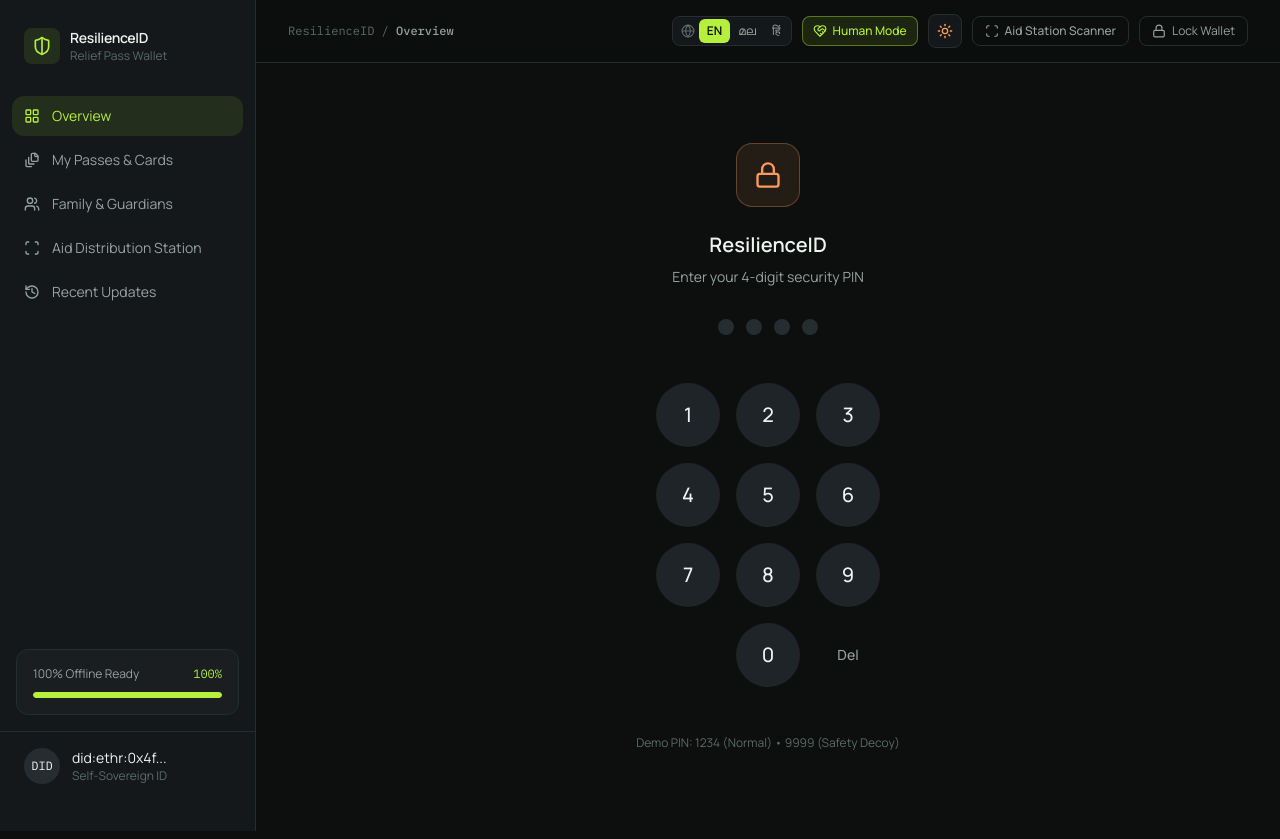
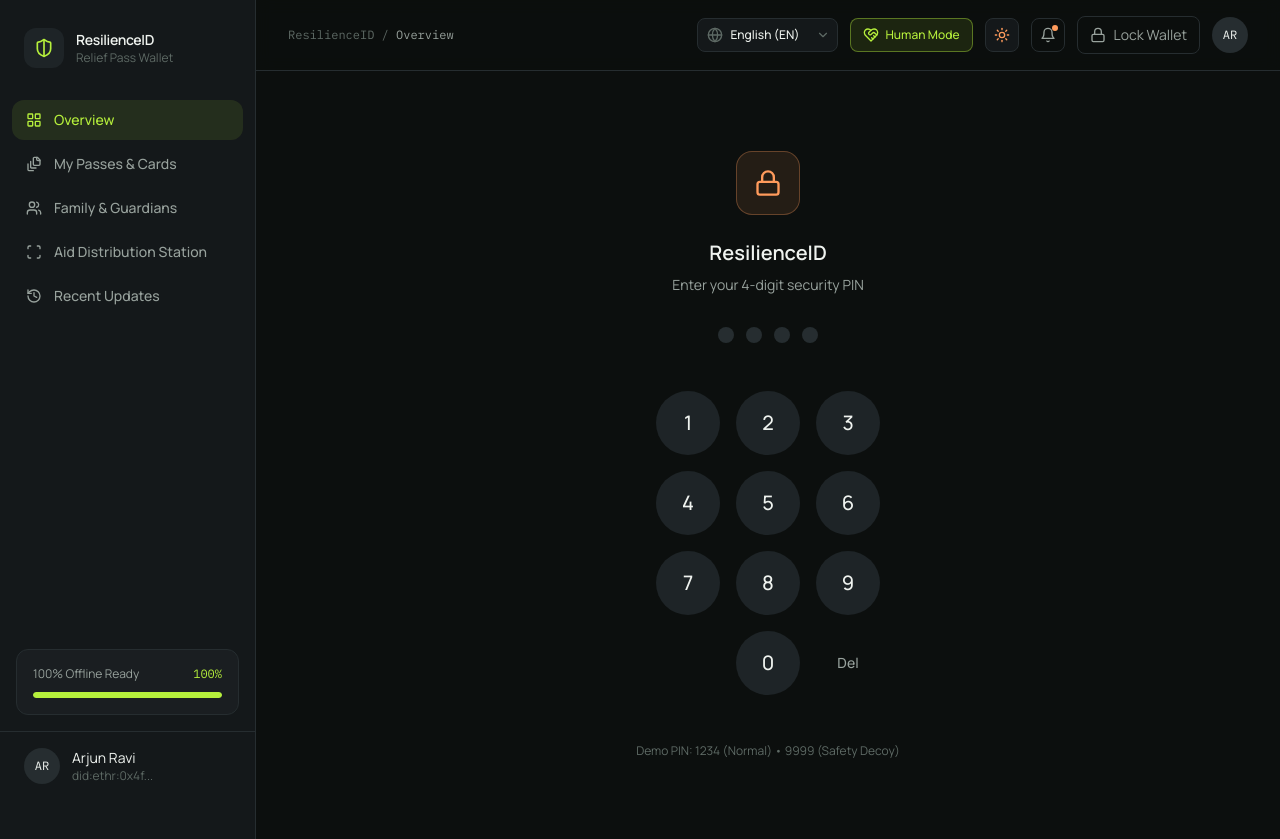
Before and after one commit to Chx-tz/Memoir, a React (Vite) app: page / in a window 1280 px wide. Built offline with nearby package versions, Linux system fonts and the light colour scheme.

Commit message:
style: align theme, colors, typography, and button sizing with zipfile and add language dropdown

```diff
--- a/src/components/documents/AnchorModal.tsx
+++ b/src/components/documents/AnchorModal.tsx
@@ -124,7 +124,7 @@ export function AnchorModal() {
             type="button"
             disabled={isVerifying}
             onClick={handleVerify}
-            className="flex items-center gap-2 rounded-xl bg-lime px-4 py-2 text-xs font-semibold text-graphite-950 transition-transform duration-200 hover:scale-[1.02] active:scale-[0.98] disabled:opacity-50"
+            className="flex items-center gap-2 rounded-xl bg-lime px-4 py-2.5 text-sm font-medium text-graphite-950 shadow-glow transition-transform duration-200 hover:scale-[1.02] active:scale-[0.98] disabled:opacity-50"
           >
             {isVerifying ? "Querying Local Ledger..." : "Verify On-Chain Anchor"}
           </button>
--- a/src/components/documents/IssueCredentialModal.tsx
+++ b/src/components/documents/IssueCredentialModal.tsx
@@ -215,16 +215,16 @@ export function IssueCredentialModal() {
               <button
                 type="button"
                 onClick={closeIssueModal}
-                className="rounded-xl border border-graphite-700 px-4 py-2 text-sm text-ink-secondary hover:text-ink-primary"
+                className="rounded-xl border border-graphite-700 px-4 py-2.5 text-sm font-medium text-ink-secondary hover:text-ink-primary"
               >
                 Cancel
               </button>
               <button
                 type="submit"
-                className="flex items-center gap-2 rounded-xl bg-lime px-5 py-2 text-sm font-semibold text-graphite-950 transition-transform duration-200 hover:scale-[1.02] active:scale-[0.98]"
+                className="flex items-center gap-2 rounded-xl bg-lime px-5 py-2.5 text-sm font-medium text-graphite-950 shadow-glow transition-transform duration-200 hover:scale-[1.02] active:scale-[0.98]"
               >
                 <Sparkles className="h-4 w-4" />
-                Sign & Anchor On-Chain
+                Sign &amp; Anchor On-Chain
               </button>
             </div>
           </form>
--- a/src/components/layout/Header.tsx
+++ b/src/components/layout/Header.tsx
@@ -1,11 +1,10 @@
-import { Code2, Globe, HeartHandshake, Lock, Menu, Moon, Scan, ShieldAlert, Sun } from "lucide-react";
+import { Bell, ChevronDown, Code2, Globe, HeartHandshake, Lock, Menu, Moon, ShieldAlert, Sun } from "lucide-react";
 import { useVault } from "../../context/VaultContext";
 import type { Language } from "../../types";
 
 export function Header() {
   const {
     currentPage,
-    setCurrentPage,
     openMobileNav,
     lockVault,
     isDuressMode,
@@ -15,19 +14,14 @@ export function Header() {
     toggleUiMode,
     theme,
     toggleTheme,
+    pushToast,
     t,
   } = useVault();
 
-  const langOptions: { id: Language; label: string; full: string }[] = [
-    { id: "en", label: "EN", full: "English" },
-    { id: "ml", label: "മല", full: "മലയാളം (Malayalam)" },
-    { id: "hi", label: "हिं", full: "हिंदी (Hindi)" },
-  ];
-
   return (
-    <header className="sticky top-0 z-30 flex items-center justify-between gap-2 border-b border-graphite-700 bg-graphite-950/85 px-4 py-3.5 backdrop-blur sm:px-6 lg:px-8">
+    <header className="sticky top-0 z-30 flex items-center justify-between gap-3 border-b border-graphite-700 bg-graphite-950/85 px-4 py-4 backdrop-blur sm:px-6 lg:px-8">
       {/* Left section: mobile hamburger & breadcrumb */}
-      <div className="flex items-center gap-3 min-w-0">
+      <div className="flex items-center gap-3 min-w-0 flex-1">
         <button
           type="button"
           onClick={openMobileNav}
@@ -39,10 +33,10 @@ export function Header() {
 
         <div className="min-w-0 flex items-center gap-2.5">
           <p className="truncate font-mono text-xs text-ink-muted">
-            {t.appName} / <span className="text-ink-secondary font-medium">{t.nav[currentPage] || currentPage}</span>
+            {t.appName} / <span className="text-ink-secondary">{t.nav[currentPage] || currentPage}</span>
           </p>
           {isDuressMode && (
-            <div className="hidden sm:flex items-center gap-1.5 rounded-full border border-amber/30 bg-amber/10 px-2 py-0.5 text-xs font-medium text-amber">
+            <div className="hidden sm:flex items-center gap-1.5 rounded-full border border-amber/30 bg-amber/10 px-2.5 py-0.5 text-xs font-medium text-amber">
               <ShieldAlert className="h-3.5 w-3.5" />
               {t.header.duressActive}
             </div>
@@ -50,28 +44,22 @@ export function Header() {
         </div>
       </div>
 
-      {/* Right section: Language + Human/Auditor + Theme + Actions */}
-      <div className="flex items-center gap-2 sm:gap-2.5">
-        {/* Language Selector */}
-        <div className="flex items-center rounded-lg border border-graphite-700 bg-graphite-900 p-0.5 text-xs">
-          <span className="pl-1.5 pr-1 text-ink-muted hidden sm:inline" title="Select Language">
-            <Globe className="h-3.5 w-3.5" />
-          </span>
-          {langOptions.map((lang) => (
-            <button
-              key={lang.id}
-              type="button"
-              onClick={() => setLanguage(lang.id)}
-              title={lang.full}
-              className={`rounded-md px-2 py-1 text-xs font-medium transition-colors ${
-                language === lang.id
-                  ? "bg-lime text-graphite-950 font-semibold"
-                  : "text-ink-secondary hover:text-ink-primary"
-              }`}
-            >
-              {lang.label}
-            </button>
-          ))}
+      {/* Right section: Language Dropdown + Mode + Theme + Notifications + Lock + Avatar */}
+      <div className="flex items-center gap-2 sm:gap-3">
+        {/* Language Dropdown List */}
+        <div className="relative flex items-center">
+          <Globe className="pointer-events-none absolute left-2.5 h-4 w-4 text-ink-muted" aria-hidden="true" />
+          <select
+            value={language}
+            onChange={(e) => setLanguage(e.target.value as Language)}
+            aria-label="Select language"
+            className="appearance-none rounded-lg border border-graphite-700 bg-graphite-900 py-2 pl-8 pr-7 text-xs font-medium text-ink-primary transition-colors hover:border-graphite-600 focus:border-lime/40 focus:outline-none cursor-pointer"
+          >
+            <option value="en" className="bg-graphite-900 text-ink-primary">English (EN)</option>
+            <option value="ml" className="bg-graphite-900 text-ink-primary">മലയാളം (ML)</option>
+            <option value="hi" className="bg-graphite-900 text-ink-primary">हिंदी (HI)</option>
+          </select>
+          <ChevronDown className="pointer-events-none absolute right-2 h-3.5 w-3.5 text-ink-muted" aria-hidden="true" />
         </div>
 
         {/* Human vs Auditor Mode Switch */}
@@ -79,7 +67,7 @@ export function Header() {
           type="button"
           onClick={toggleUiMode}
           title={uiMode === "human" ? "Switch to Auditor Mode (Cryptographic Specs)" : "Switch to Human Mode (Empathetic / Plain Language)"}
-          className={`flex items-center gap-1.5 rounded-lg border px-2.5 py-1.5 text-xs font-medium transition-colors ${
+          className={`hidden sm:flex items-center gap-1.5 rounded-lg border px-3 py-2 text-xs font-medium transition-colors ${
             uiMode === "human"
               ? "border-lime/40 bg-lime/10 text-lime"
               : "border-violet/40 bg-violet/10 text-violet"
@@ -87,12 +75,12 @@ export function Header() {
         >
           {uiMode === "human" ? (
             <>
-              <HeartHandshake className="h-3.5 w-3.5" />
+              <HeartHandshake className="h-4 w-4" />
               <span className="hidden md:inline">{t.header.modeHuman}</span>
             </>
           ) : (
             <>
-              <Code2 className="h-3.5 w-3.5" />
+              <Code2 className="h-4 w-4" />
               <span className="hidden md:inline">{t.header.modeAuditor}</span>
             </>
           )}
@@ -113,28 +101,27 @@ export function Header() {
           )}
         </button>
 
-        {/* Quick Demo Verifier Toggle */}
+        {/* Notifications Bell Button */}
         <button
           type="button"
-          onClick={() => setCurrentPage(currentPage === "verifier" ? "overview" : "verifier")}
-          className={`hidden xl:flex items-center gap-1.5 rounded-lg border px-3 py-1.5 text-xs font-medium transition-colors ${
-            currentPage === "verifier"
-              ? "border-lime/40 bg-lime/10 text-lime"
-              : "border-graphite-700 text-ink-secondary hover:text-ink-primary"
-          }`}
+          onClick={() => pushToast("All cryptographic roots & verifiable claims synced.", "info")}
+          aria-label="View notifications"
+          className="relative rounded-lg border border-graphite-700 p-2 text-ink-secondary transition-colors hover:text-ink-primary"
         >
-          <Scan className="h-3.5 w-3.5" />
-          {currentPage === "verifier" ? t.header.exitVerifier : t.header.demoVerifier}
+          <Bell className="h-4 w-4" aria-hidden="true" />
+          <span
+            className="absolute right-1.5 top-1.5 h-1.5 w-1.5 rounded-full bg-amber"
+            aria-hidden="true"
+          />
         </button>
 
         {/* Lock Vault */}
         <button
           type="button"
           onClick={lockVault}
-          title={t.header.lockVault}
-          className="hidden items-center gap-1.5 rounded-lg border px-3 py-1.5 text-xs text-ink-secondary transition-colors border-graphite-700 hover:text-ink-primary sm:flex"
+          className="hidden items-center gap-2 rounded-lg border border-graphite-700 px-3 py-2 text-sm text-ink-secondary transition-colors duration-200 hover:text-ink-primary sm:flex"
         >
-          <Lock className="h-3.5 w-3.5" />
+          <Lock className="h-4 w-4" aria-hidden="true" />
           {t.header.lockVault}
         </button>
 
@@ -142,10 +129,15 @@ export function Header() {
           type="button"
           onClick={lockVault}
           aria-label={t.header.lockVault}
-          className="flex items-center justify-center rounded-lg border p-2 sm:hidden border-graphite-700 text-ink-secondary"
+          className="flex items-center justify-center rounded-lg border border-graphite-700 p-2 text-ink-secondary sm:hidden"
         >
-          <Lock className="h-4 w-4" />
+          <Lock className="h-4 w-4" aria-hidden="true" />
         </button>
+
+        {/* Avatar */}
+        <div className="flex h-9 w-9 items-center justify-center rounded-full bg-graphite-700 font-mono text-xs text-ink-primary">
+          AR
+        </div>
       </div>
     </header>
   );
--- a/src/components/layout/Sidebar.tsx
+++ b/src/components/layout/Sidebar.tsx
@@ -19,8 +19,8 @@ function SidebarContent({ onNavigate }: SidebarContentProps) {
 
   return (
     <div className="flex h-full flex-col">
-      <div className="flex items-center gap-2.5 px-6 pt-7">
-        <div className="flex h-9 w-9 items-center justify-center rounded-lg bg-lime/10">
+      <div className="flex items-center gap-3 px-6 pt-7">
+        <div className="flex h-10 w-10 items-center justify-center rounded-xl bg-graphite-800 text-lime">
           <ShieldHalf className="h-5 w-5 text-lime" aria-hidden="true" />
         </div>
         <div>
@@ -42,7 +42,7 @@ function SidebarContent({ onNavigate }: SidebarContentProps) {
                 onNavigate?.();
               }}
               aria-current={isActive ? "page" : undefined}
-              className={`flex w-full items-center gap-3 rounded-xl px-3 py-2.5 text-sm transition-colors duration-200 ${
+              className={`flex w-full items-center gap-3 rounded-xl px-3.5 py-2.5 text-sm font-medium transition-colors duration-200 ${
                 isActive
                   ? "bg-lime/10 text-lime"
                   : "text-ink-secondary hover:bg-graphite-800 hover:text-ink-primary"
@@ -67,11 +67,11 @@ function SidebarContent({ onNavigate }: SidebarContentProps) {
 
       <div className="flex items-center gap-3 border-t border-graphite-700 px-6 py-4">
         <div className="flex h-9 w-9 items-center justify-center rounded-full bg-graphite-700 font-mono text-xs text-ink-primary">
-          DID
+          AR
         </div>
         <div className="min-w-0">
-          <p className="truncate text-sm text-ink-primary">did:ethr:0x4f...</p>
-          <p className="truncate text-xs text-ink-muted">Self-Sovereign ID</p>
+          <p className="truncate text-sm text-ink-primary">Arjun Ravi</p>
+          <p className="truncate text-xs text-ink-muted">did:ethr:0x4f...</p>
         </div>
       </div>
     </div>
--- a/src/components/pages/Documents.tsx
+++ b/src/components/pages/Documents.tsx
@@ -23,7 +23,7 @@ export function Documents() {
         <button
           type="button"
           onClick={() => openIssueModal()}
-          className="flex items-center justify-center gap-2 self-start rounded-xl bg-lime px-4 py-2.5 text-sm font-medium text-graphite-950 transition-transform duration-200 hover:scale-[1.02] active:scale-[0.98] sm:self-auto"
+          className="flex items-center justify-center gap-2 self-start rounded-xl bg-lime px-4 py-2.5 text-sm font-medium text-graphite-950 shadow-glow transition-transform duration-200 hover:scale-[1.02] active:scale-[0.98] sm:self-auto"
         >
           <Plus className="h-4 w-4" aria-hidden="true" />
           {t.common.requestIssuance}
@@ -56,6 +56,16 @@ export function Documents() {
           <p className="text-sm text-ink-secondary">No credentials match "{documentSearch}".</p>
         </div>
       )}
+
+      {documents.length > 0 && (
+        <button
+          type="button"
+          onClick={() => setDocumentSearch("")}
+          className="text-sm text-ink-secondary underline-offset-4 transition-colors hover:text-lime hover:underline"
+        >
+          View all documents
+        </button>
+      )}
     </div>
   );
 }
--- a/src/components/pages/Overview.tsx
+++ b/src/components/pages/Overview.tsx
@@ -1,4 +1,4 @@
-import { FileStack, Sparkles, Users } from "lucide-react";
+import { FileStack, Plus, Sparkles, Users } from "lucide-react";
 import { useVault } from "../../context/VaultContext";
 import { ActivityItem } from "../activity/ActivityItem";
 import { DocumentCard } from "../documents/DocumentCard";
@@ -31,8 +31,9 @@ export function Overview() {
         <button
           type="button"
           onClick={() => openIssueModal()}
-          className="self-start sm:self-auto rounded-xl bg-lime px-4 py-2 text-xs font-semibold text-graphite-950 transition-transform duration-200 hover:scale-[1.02] active:scale-[0.98]"
+          className="flex items-center justify-center gap-2 self-start rounded-xl bg-lime px-4 py-2.5 text-sm font-medium text-graphite-950 shadow-glow transition-transform duration-200 hover:scale-[1.02] active:scale-[0.98] sm:self-auto"
         >
+          <Plus className="h-4 w-4" aria-hidden="true" />
           {t.overview.issueBtn}
         </button>
       </section>
--- a/src/components/pages/SocialRecovery.tsx
+++ b/src/components/pages/SocialRecovery.tsx
@@ -54,7 +54,7 @@ export function SocialRecovery() {
           <button
             type="button"
             onClick={startRecoverySimulation}
-            className="flex items-center justify-center gap-2 rounded-xl bg-lime px-4 py-2.5 text-xs font-semibold text-graphite-950 transition-transform duration-200 hover:scale-[1.02] active:scale-[0.98]"
+            className="flex items-center justify-center gap-2 rounded-xl bg-lime px-4 py-2.5 text-sm font-medium text-graphite-950 shadow-glow transition-transform duration-200 hover:scale-[1.02] active:scale-[0.98]"
           >
             <KeyRound className="h-4 w-4" />
             {uiMode === "human" ? "Test Account Recovery" : "Simulate Lost Device Recovery (Step 6)"}
@@ -255,13 +255,13 @@ export function SocialRecovery() {
                 <button
                   type="button"
                   onClick={() => setIsAddModalOpen(false)}
-                  className="rounded-xl border border-graphite-700 px-4 py-2 text-ink-secondary"
+                  className="rounded-xl border border-graphite-700 px-4 py-2.5 text-sm font-medium text-ink-secondary hover:text-ink-primary"
                 >
                   Cancel
                 </button>
                 <button
                   type="submit"
-                  className="rounded-xl bg-lime px-4 py-2 font-semibold text-graphite-950"
+                  className="rounded-xl bg-lime px-4 py-2.5 text-sm font-medium text-graphite-950 shadow-glow transition-transform duration-200 hover:scale-[1.02] active:scale-[0.98]"
                 >
                   Confirm &amp; Encrypt Shard
                 </button>
--- a/src/components/pages/VerifierMode.tsx
+++ b/src/components/pages/VerifierMode.tsx
@@ -111,7 +111,7 @@ export function VerifierMode() {
             type="button"
             disabled={isScanning}
             onClick={handleSimulateScan}
-            className="mt-6 flex w-full items-center justify-center gap-2 rounded-xl bg-lime py-3 text-sm font-semibold text-graphite-950 transition-transform duration-200 hover:scale-[1.01] active:scale-[0.99] disabled:opacity-50"
+            className="mt-6 flex w-full items-center justify-center gap-2 rounded-xl bg-lime py-3 text-sm font-medium text-graphite-950 shadow-glow transition-transform duration-200 hover:scale-[1.01] active:scale-[0.99] disabled:opacity-50"
           >
             <Scan className="h-4 w-4" />
             {isScanning ? "Verifying..." : "Scan & Verify Proof"}
@@ -194,7 +194,7 @@ export function VerifierMode() {
                 <button
                   type="button"
                   onClick={handleDispenseAid}
-                  className="flex w-full items-center justify-center gap-2 rounded-xl bg-skyblue py-2.5 text-xs font-semibold text-graphite-950 transition-colors hover:bg-skyblue/90"
+                  className="flex w-full items-center justify-center gap-2 rounded-xl bg-skyblue py-2.5 text-sm font-medium text-graphite-950 transition-colors hover:bg-skyblue/90"
                 >
                   <UserCheck className="h-4 w-4" />
                   Authorize Aid Distribution
--- a/src/index.css
+++ b/src/index.css
@@ -14,7 +14,7 @@
     --color-ink-primary: 239 243 239;
     --color-ink-secondary: 152 162 157;
     --color-ink-muted: 94 106 101;
-    --grid-line: rgba(255, 255, 255, 0.03);
+    --grid-line: rgba(255, 255, 255, 0.025);
   }
 
   .light {
```
Also changed, not shown: src/components/documents/DocumentCard.tsx (+4 -4 lines).
